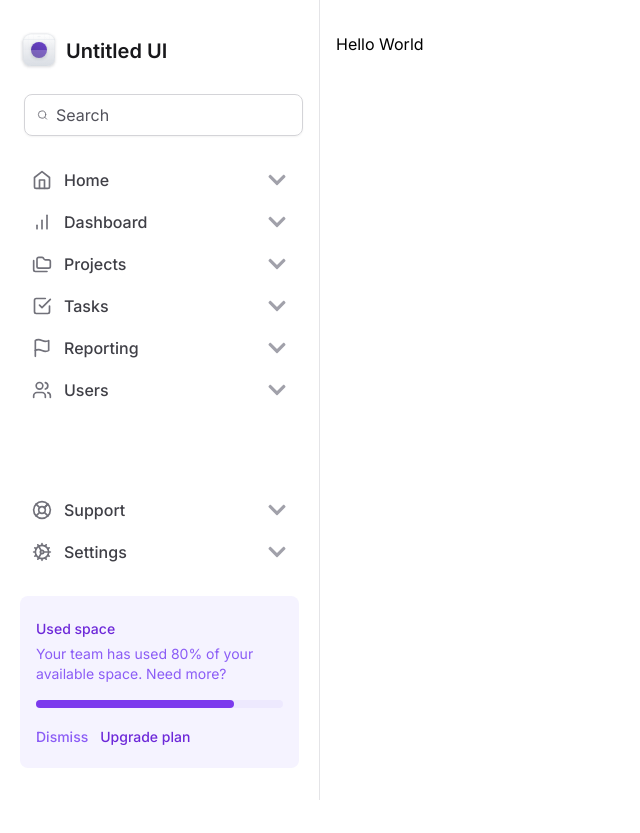
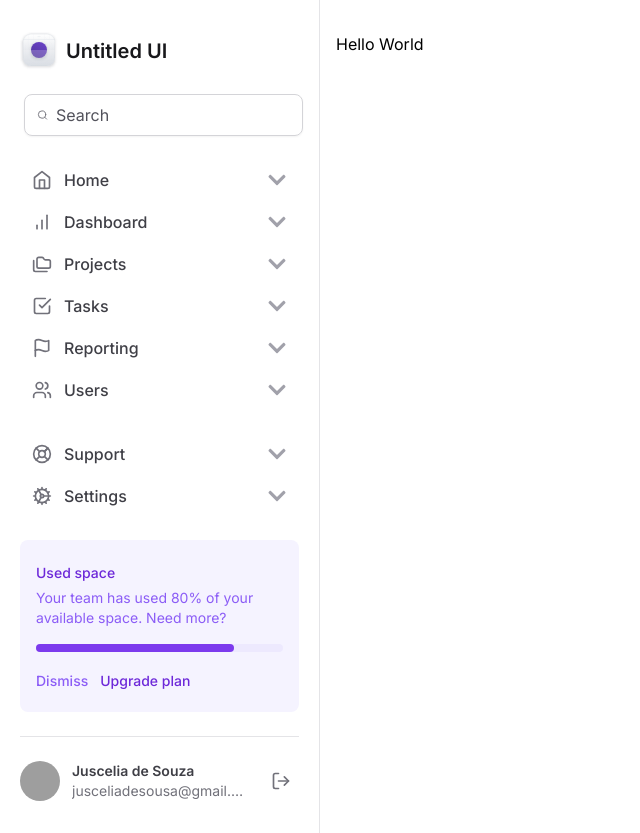
Before and after one commit to jusceliadesouza/ignite-tailwind, a Next.js app in the folder web/: page / in a window 1280 px wide. Shown: the whole page, without its empty margins (0-640 px from the left). Before the commit the page ends 800 px from the top, so only its background shows below. Built offline with nearby package versions, Linux system fonts and the light colour scheme; grey boxes are pictures that could not be loaded.

Commit message:
🪄 perfil do usuário

```diff
--- /dev/null
+++ b/web/src/components/Sidebar/Profile.tsx
@@ -0,0 +1,24 @@
+import { LuLogOut } from "react-icons/lu";
+
+export function Profile() {
+  return (
+    <div className="grid grid-cols-profile items-center gap-3">
+      <img
+        src="https://github.com/jusceliadesouza.png"
+        className="h-10 w-10 rounded-full"
+        alt=""
+      />
+      <div className="flex flex-col truncate">
+        <span className="text-sm font-semibold text-zinc-700">
+          Juscelia de Souza
+        </span>
+        <span className="truncate text-sm text-zinc-500">
+          jusceliadesousa@gmail.com.br
+        </span>
+      </div>
+      <button type="button" className="ml-auto rounded-md p-2 hover:bg-zinc-50">
+        <LuLogOut className="h-5 w-5 text-zinc-500" />
+      </button>
+    </div>
+  )
+}
--- a/web/src/components/Sidebar/index.tsx
+++ b/web/src/components/Sidebar/index.tsx
@@ -3,6 +3,7 @@
 import { Logo } from './Logo'
 
 import { NavItem } from './NavItem'
+import { Profile } from './Profile'
 import { UsedSpaceWidget } from './UsedSpaceWidget'
 
 export function Sidebar() {
@@ -32,6 +33,9 @@
         </nav>
 
         <UsedSpaceWidget />
+
+        <div className='h-px bg-zinc-200 ' />
+        <Profile />
       </div>
     </aside>
   )
--- a/web/tailwind.config.ts
+++ b/web/tailwind.config.ts
@@ -1,13 +1,14 @@
-import type { Config } from 'tailwindcss'
+/** @type {import ('tailwindcss').Config} */
 
-const config: Config = {
+module.exports = {
   content: [
     './src/**/*.tsx',
   ],
   theme: {
     extend: {
       gridTemplateColumns: {
-        app: 'minmax(18rem, 20rem) 1fr'
+        app: 'minmax(18rem, 20rem) 1fr',
+        profile: 'max-content 1fr min-content'
       },
       maxWidth: {
         app: '700px',
@@ -19,4 +20,3 @@
   },
   plugins: [],
 }
-export default config
```
